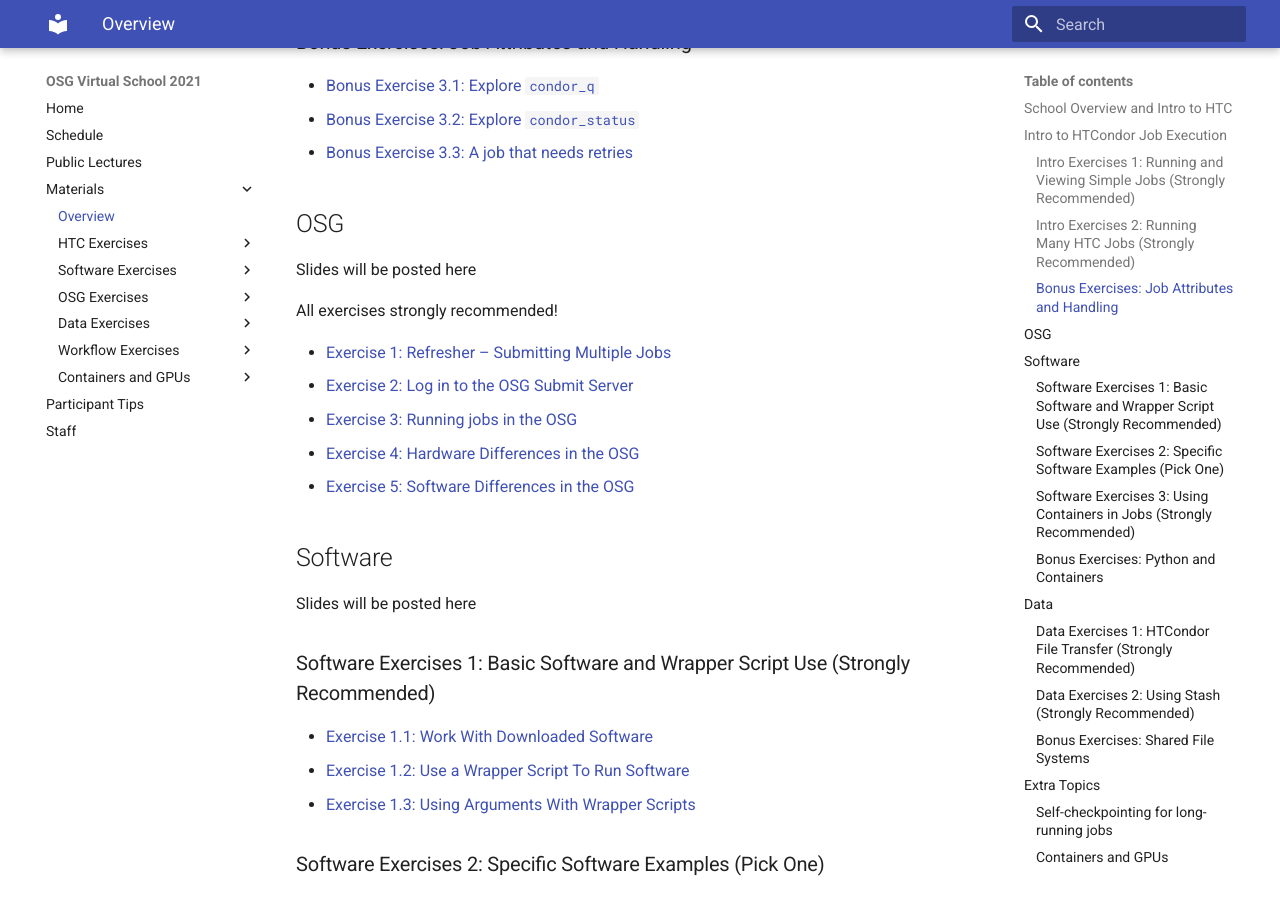
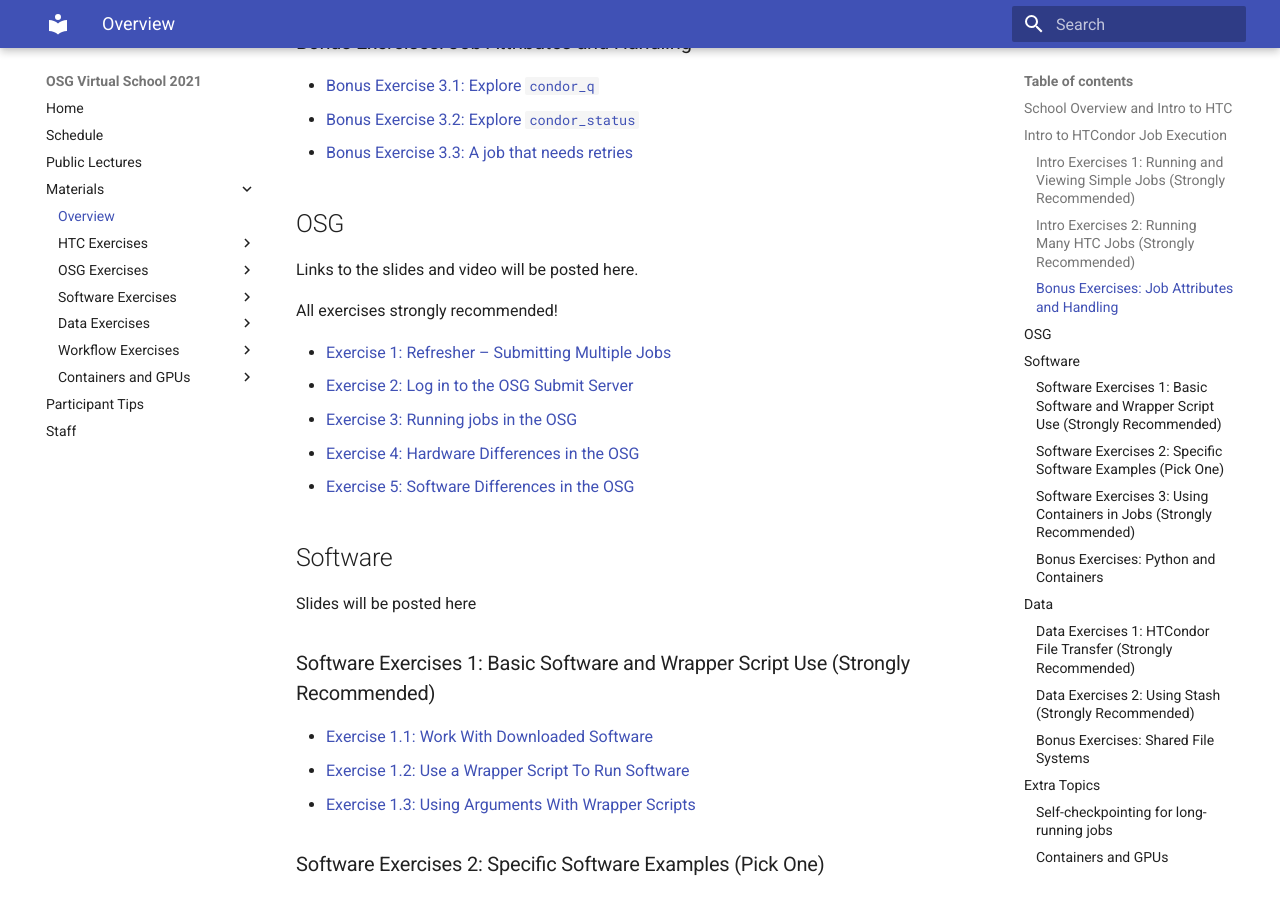
Before and after one commit to osg-htc/virtual-school-2021, an MkDocs documentation site: the page built from docs/materials/index.md, in a window 1280 px wide and 900 px high, scrolled down 959 px. Built offline with MkDocs 1.6.1 and Material for MkDocs 9.7.7, drawn with Linux system fonts in a browser that asks for light colours.

Commit message:
Renamed OSG exercises to make room for part2

```diff
--- a/docs/materials/index.md
+++ b/docs/materials/index.md
@@ -40,15 +40,15 @@
 
 ## OSG
 
-Slides will be posted here
+Links to the slides and video will be posted here.
 
 All exercises strongly recommended!
 
-- [Exercise 1: Refresher – Submitting Multiple Jobs](osg/ex1-submit-refresher.md)
-- [Exercise 2: Log in to the OSG Submit Server](osg/ex2-login-scp.md)
-- [Exercise 3: Running jobs in the OSG](osg/ex3-submit-osg.md)
-- [Exercise 4: Hardware Differences in the OSG](osg/ex4-hardware-diffs.md)
-- [Exercise 5: Software Differences in the OSG](osg/ex5-software-diffs.md)
+- [Exercise 1: Refresher – Submitting Multiple Jobs](osg/part1-ex1-submit-refresher.md)
+- [Exercise 2: Log in to the OSG Submit Server](osg/part1-ex2-login-scp.md)
+- [Exercise 3: Running jobs in the OSG](osg/part1-ex3-submit-osg.md)
+- [Exercise 4: Hardware Differences in the OSG](osg/part1-ex4-hardware-diffs.md)
+- [Exercise 5: Software Differences in the OSG](osg/part1-ex5-software-diffs.md)
 
 ## Software
 
--- a/mkdocs.yml
+++ b/mkdocs.yml
@@ -37,6 +37,12 @@
         - Bonus Exercise 3.1:       materials/htcondor/part3-ex1-queue.md
         - Bonus Exercise 3.2:       materials/htcondor/part3-ex2-status.md
         - Bonus Exercise 3.3:       materials/htcondor/part3-ex3-job-retry.md
+      - OSG Exercises:
+        - Exercise 1.1:             materials/osg/part1-ex1-submit-refresher.md
+        - Exercise 1.2:             materials/osg/part1-ex2-login-scp.md
+        - Exercise 1.3:             materials/osg/part1-ex3-submit-osg.md
+        - Exercise 1.4:             materials/osg/part1-ex4-hardware-diffs.md
+        - Exercise 1.5:             materials/osg/part1-ex5-software-diffs.md
       - Software Exercises:
         - Exercise 1.1:             materials/software/part1-ex1-download.md
         - Exercise 1.2:             materials/software/part1-ex2-wrapper.md
@@ -50,12 +56,6 @@
         - Exercise 4.2:             materials/software/part4-ex2-docker.md
         - Exercise 4.3:             materials/software/part4-ex3-docker-build.md
         - Exercise 4.4:             materials/software/part4-ex4-conda.md
-      - OSG Exercises:
-        - Exercise 1: materials/osg/ex1-submit-refresher.md
-        - Exercise 2: materials/osg/ex2-login-scp.md
-        - Exercise 3: materials/osg/ex3-submit-osg.md
-        - Exercise 4: materials/osg/ex4-hardware-diffs.md
-        - Exercise 5: materials/osg/ex5-software-diffs.md
       - Data Exercises:
         - Exercise 1.1:             materials/data/part1-ex1-data-needs.md
         - Exercise 1.2:             materials/data/part1-ex2-file-transfer.md
```
Also changed, not shown: docs/materials/osg/part1-ex1-submit-refresher.md (renamed from docs/materials/osg/ex1-submit-refresher.md), docs/materials/osg/part1-ex2-login-scp.md (renamed from docs/materials/osg/ex2-login-scp.md), docs/materials/osg/part1-ex3-submit-osg.md (renamed from docs/materials/osg/ex3-submit-osg.md), docs/materials/osg/part1-ex4-hardware-diffs.md (renamed from docs/materials/osg/ex4-hardware-diffs.md), docs/materials/osg/part1-ex5-software-diffs.md (renamed from docs/materials/osg/ex5-software-diffs.md).
